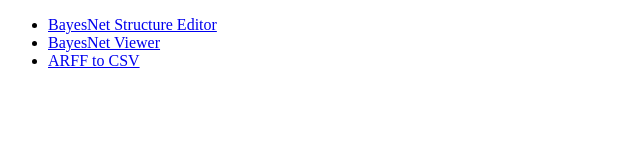
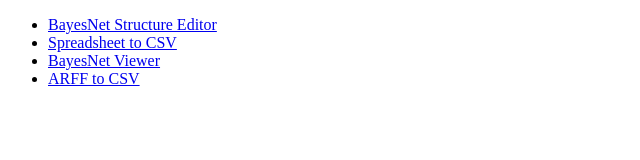
Before and after one commit to pulipulichen/HTML5-BayesNet-Tools, a plain HTML site: page index.html in a window 1280 px wide. Shown: the whole page, without its empty margins (0-640 px from the left). Drawn offline with Linux system fonts and the light colour scheme.

Commit message:
1003 阿秋非常先進

```diff
--- a/index.html
+++ b/index.html
@@ -8,6 +8,7 @@
     <body>
         <ul>
             <li><a href="bayesnet-structure-editor">BayesNet Structure Editor</a></li>
+            <li><a href="https://pulipulichen.github.io/jieba-js/weka/spreadsheet2arff/index.html">Spreadsheet to CSV</a></li>
             <li><a href="bayesnet-viewer">BayesNet Viewer</a></li>
             <li><a href="https://pulipulichen.github.io/jieba-js/weka/arff2csv/">ARFF to CSV</a></li>
         </ul>
```
